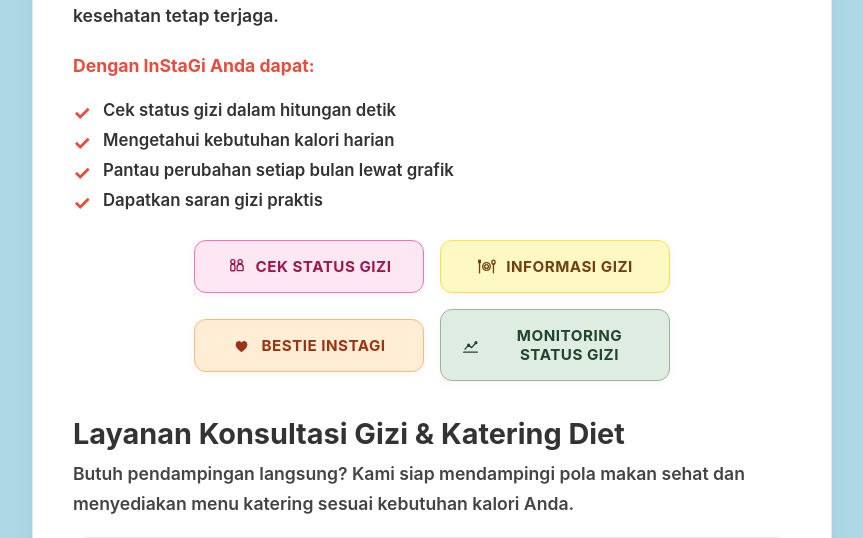
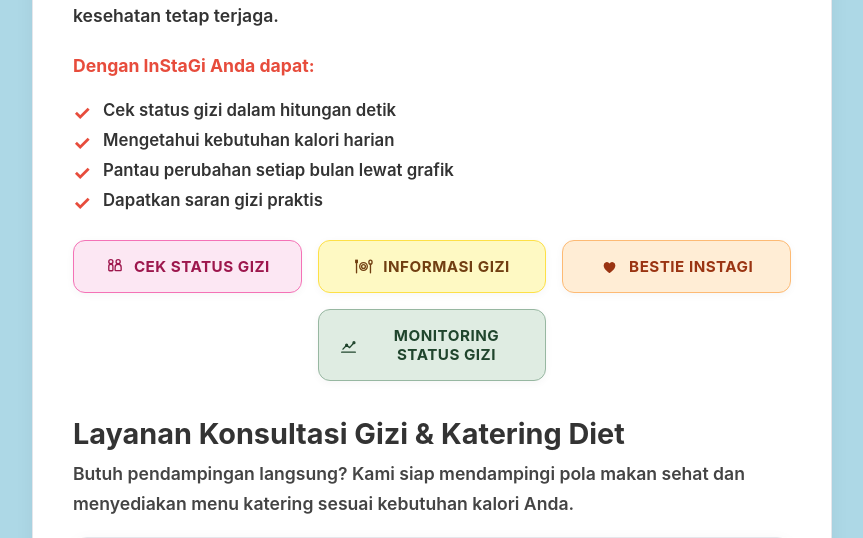
Before and after one commit to M-Arkan-Raihan-Nugraha/InStaGi-PHP, a PHP site: page /imt/ in a window 1280 px wide. Shown: the part 408-946 px from the top of the page, without its empty margins (208-1071 px from the left). Run offline with PHP 8.4, Linux system fonts and the light colour scheme.

Commit message:
style: 3-column grid row 1, monitoring centered below

```diff
--- a/css/pages.css
+++ b/css/pages.css
@@ -4,13 +4,18 @@
 
 /* --- Tombol menu di beranda (soft pink, kuning, coral, hijau soft) ---------- */
 .home-menu-buttons {
-    display: flex;
-    justify-content: center;
-    align-items: center;
-    flex-wrap: wrap;
+    display: grid;
+    grid-template-columns: repeat(3, 1fr);
     gap: 16px;
     margin: 28px auto;
     max-width: 720px;
+}
+
+/* Tombol monitoring (terakhir) menempati baris sendiri dan dipusatkan */
+.home-menu-buttons .home-btn:last-child {
+    grid-column: 1 / -1;
+    justify-self: center;
+    width: calc((100% - 32px) / 3);
 }
 
 .home-btn {
@@ -28,9 +33,6 @@
     transition: all 0.2s ease;
     box-shadow: 0 2px 8px rgba(0, 0, 0, 0.04);
     box-sizing: border-box;
-    flex: 0 1 230px;
-    min-width: 210px;
-    max-width: 280px;
     text-align: center;
 }
 
@@ -1662,19 +1664,22 @@ body.bestie-modal-active {
 
 @media (max-width: 600px) {
     .home-menu-buttons {
-        display: flex;
-        flex-direction: column;
-        align-items: center;
-        justify-content: center;
+        display: grid;
+        grid-template-columns: 1fr;
         gap: 10px;
         margin: 18px auto;
         width: 100%;
+        max-width: 340px;
+    }
+
+    .home-menu-buttons .home-btn:last-child {
+        grid-column: 1;
+        justify-self: stretch;
+        width: 100%;
     }
 
     .home-btn {
         width: 100%;
-        max-width: 340px;
-        flex: 1 1 auto;
         padding: 13px 16px;
         font-size: 0.88em;
     }
```
